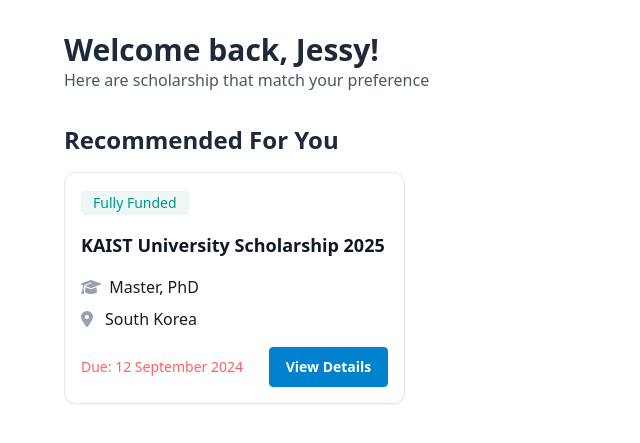
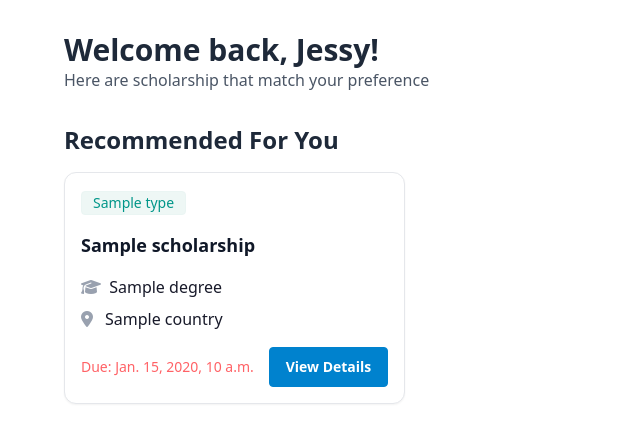
Before and after one commit to jeeehaan/scholarship-finder, a Django app: template templates/dashboard.html in a window 1280 px wide. Shown: the part 72-515 px from the top of the page, without its empty margins (0-640 px from the left). Run offline with Django 5.2, Linux system fonts and the light colour scheme; the template is opened without the code that fills it: most values are stand-ins (such as "Sample title", 1, 10 or a date in 2020); data that the repository does not hold is empty; style sheets or scripts are compiled from the project's sources; parts of the project's set-up code (start-up, migrations or seed data) failed here and were passed over.

Commit message:
feat(dashboard.html): implement dynamic scholarship rendering using template logic to enhance user experience and display relevant data fix(dashboard.html): add fallback message for no scholarships found to improve user feedback

```diff
--- a/templates/dashboard.html
+++ b/templates/dashboard.html
@@ -31,24 +31,30 @@
     <section>
         <h2 class="text-2xl font-semibold text-gray-800 mb-4">Recommended For You</h2>
         <div class="grid grid-cols-3 gap-16">
+            {% if scholarships %}
+                {% for scholarship in scholarships %}
                     <div class="bg-white rounded-xl border border-gray-200 shadow-xs p-4">
-                <div class="badge badge-soft badge-accent">Fully Funded</div>
-                <p class="text-lg font-semibold text-gray-900 my-4">KAIST University Scholarship 2025</p>
+                        <div class="badge badge-soft badge-accent">{{ scholarship.type }}</div>
+                        <p class="text-lg font-semibold text-gray-900 my-4">{{ scholarship.title }}</p>
                         <div class="space-y-2">
                             <div>
                                 <i class="fas fa-graduation-cap mr-2 text-gray-400 w-4"></i>
-                        <span>Master, PhD</span>
+                                <span>{{ scholarship.degree }}</span>
                             </div>
                              <div class="flex items-center">
                                  <i class="fas fa-map-marker-alt mr-2 text-gray-400 w-4"></i>
-                        <span>South Korea</span>
+                                <span>{{ scholarship.country }}</span>
                             </div>
                         </div>
                         <div class="flex justify-between items-center mt-4">
-                    <p class="text-error font-medium text-sm">Due: 12 September 2024</p>
+                            <p class="text-error font-medium text-sm">Due: {{ scholarship.deadline }}</p>
                             <button class="btn btn-primary">View Details</button>
                         </div>
                     </div>
+                {% endfor %}
+            {% else %}
+                <p>No scholarships found.</p>
+            {% endif %}
         </div>
     </section>
 </main>
```
Lines whose indentation alone changed are shown as unchanged.
